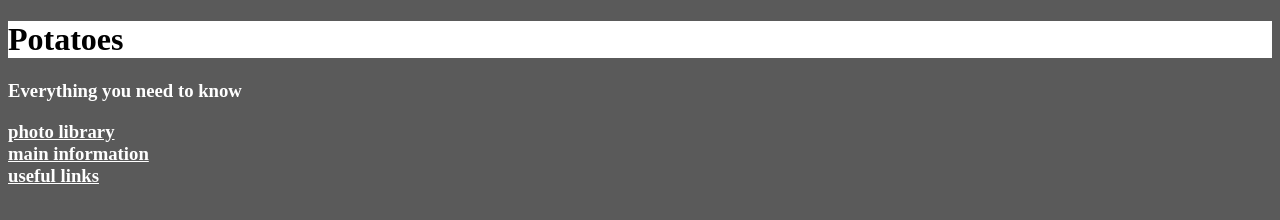
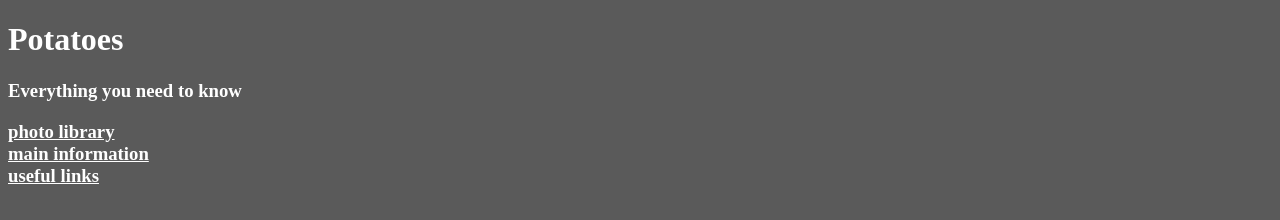
Before and after one commit to kirdavydov/potato, a plain HTML site: page index.html in a window 1280 px wide. Drawn offline with Linux system fonts and the light colour scheme.

Commit message:
testing updating speed

```diff
--- a/index.html
+++ b/index.html
@@ -3,7 +3,7 @@
   <head>
     <style>
       body{background-color: rgb(90,90,90);}
-      h1{background-color: white; width: 100;}
+      h1{color: white;}
       h3{color: white;}
       h4{color: white;}
       a{color: white;}
--- a/styles.css
+++ b/styles.css
@@ -1,5 +1,5 @@
 body{background-color: rgb(90,90,90);}
-h1{background-color: white; width: 100;}
+h1{color: white;}
 h3{color: white;}
 h4{color: white;}
 a{color: white;}
```
